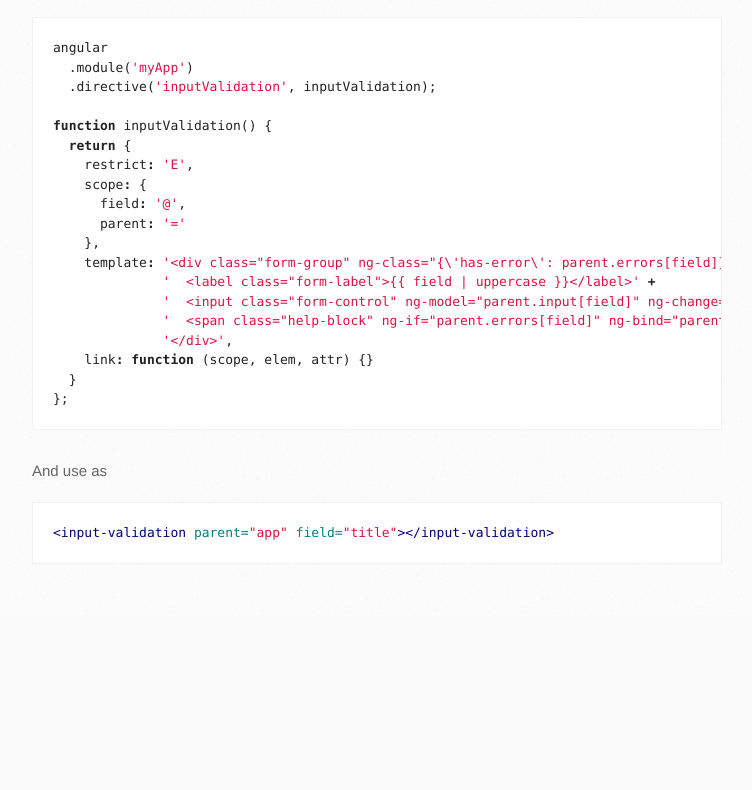
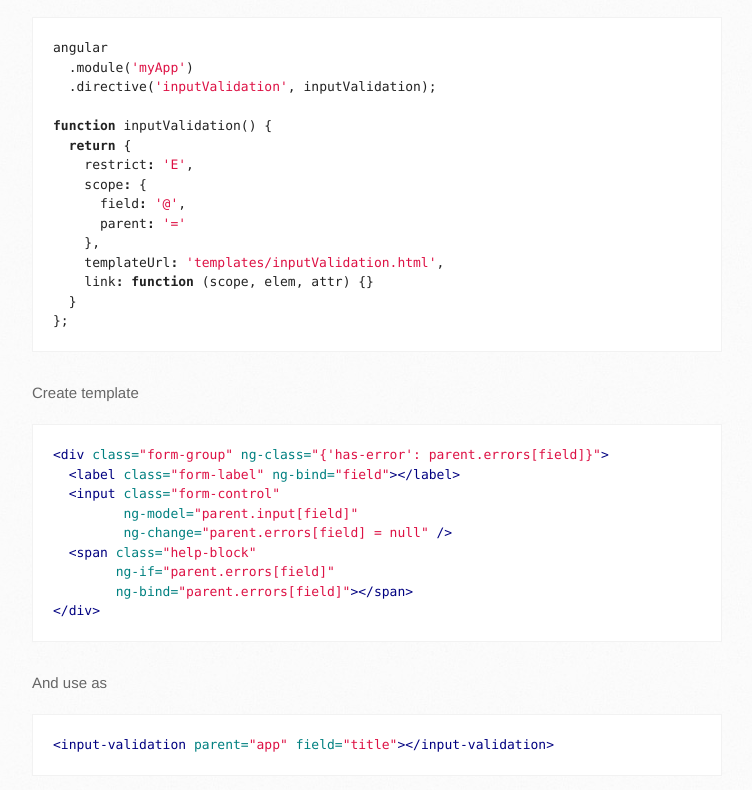
Before and after one commit to andrewdacenko/angular-validator, a plain HTML site: page index.html in a window 1280 px wide. Shown: the part 1951-2741 px from the top of the page, without its empty margins (138-890 px from the left). Before the commit the page ends 2567 px from the top, so only its background shows below. Drawn offline with Linux system fonts and the light colour scheme.

Commit message:
Update index.html

```diff
--- a/index.html
+++ b/index.html
@@ -117,14 +117,23 @@
       <span class="nx">field</span><span class="o">:</span> <span class="s1">'@'</span><span class="p">,</span>
       <span class="nx">parent</span><span class="o">:</span> <span class="s1">'='</span>
     <span class="p">},</span>
-    <span class="nx">template</span><span class="o">:</span> <span class="s1">'&lt;div class="form-group" ng-class="{\'has-error\': parent.errors[field]}"&gt;'</span> <span class="o">+</span>
-              <span class="s1">'  &lt;label class="form-label"&gt;{{ field | uppercase }}&lt;/label&gt;'</span> <span class="o">+</span>
-              <span class="s1">'  &lt;input class="form-control" ng-model="parent.input[field]" ng-change="parent.errors[field] = null" /&gt;'</span> <span class="o">+</span>
-              <span class="s1">'  &lt;span class="help-block" ng-if="parent.errors[field]" ng-bind="parent.errors[field]"&gt;'</span> <span class="o">+</span>
-              <span class="s1">'&lt;/div&gt;'</span><span class="p">,</span>
+    <span class="nx">templateUrl</span><span class="o">:</span> <span class="s1">'templates/inputValidation.html'</span><span class="p">,</span>
     <span class="nx">link</span><span class="o">:</span> <span class="kd">function</span> <span class="p">(</span><span class="nx">scope</span><span class="p">,</span> <span class="nx">elem</span><span class="p">,</span> <span class="nx">attr</span><span class="p">)</span> <span class="p">{}</span>
   <span class="p">}</span>
 <span class="p">};</span>
+</pre></div>
+
+<p>Create template</p>
+
+<div class="highlight highlight-html"><pre><span class="nt">&lt;div</span> <span class="na">class=</span><span class="s">"form-group"</span> <span class="na">ng-class=</span><span class="s">"{'has-error': parent.errors[field]}"</span><span class="nt">&gt;</span>
+  <span class="nt">&lt;label</span> <span class="na">class=</span><span class="s">"form-label"</span> <span class="na">ng-bind=</span><span class="s">"field"</span><span class="nt">&gt;&lt;/label&gt;</span>
+  <span class="nt">&lt;input</span> <span class="na">class=</span><span class="s">"form-control"</span>
+         <span class="na">ng-model=</span><span class="s">"parent.input[field]"</span>
+         <span class="na">ng-change=</span><span class="s">"parent.errors[field] = null"</span> <span class="nt">/&gt;</span>
+  <span class="nt">&lt;span</span> <span class="na">class=</span><span class="s">"help-block"</span>
+        <span class="na">ng-if=</span><span class="s">"parent.errors[field]"</span>
+        <span class="na">ng-bind=</span><span class="s">"parent.errors[field]"</span><span class="nt">&gt;&lt;/span&gt;</span>
+<span class="nt">&lt;/div&gt;</span>
 </pre></div>
 
 <p>And use as</p>
```
